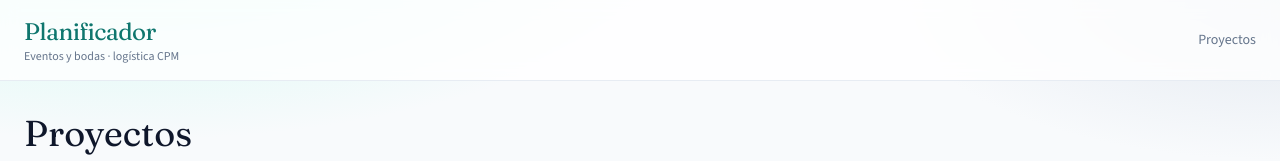
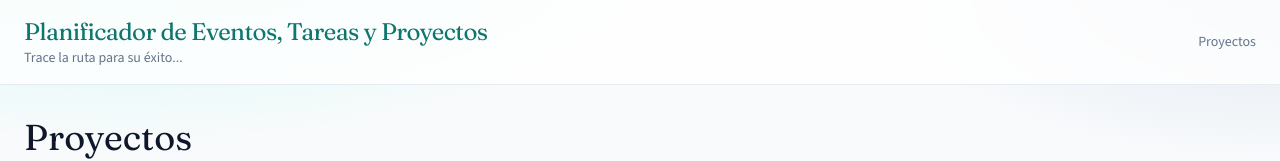
Before and after one commit to MiguelErnesto/planificador-eventos, a Next.js app: page /projects in a window 1280 px wide. Shown: the top 161 px of the page. Built offline with nearby package versions, Linux system fonts and the light colour scheme; no server answers; the database is empty.

Commit message:
feat(UI):Agregando subtitulo

```diff
--- a/app/layout.tsx
+++ b/app/layout.tsx
@@ -13,7 +13,7 @@ const display = Fraunces({
 });
 
 export const metadata: Metadata = {
-  title: "Planificador de Eventos y Bodas",
+  title: "Planificador de Eventos, Tareas y Proyectos",
   description:
     "Gestión logística con dependencias visuales y camino crítico (CPM)",
 };
@@ -33,9 +33,9 @@ export default function RootLayout({
                 className="text-xl tracking-tight text-accent-dark sm:text-2xl"
                 style={{ fontFamily: "var(--font-brand), serif" }}
               >
-                Planificador
+                Planificador de Eventos, Tareas y Proyectos
               </p>
-              <p className="text-xs text-muted">Eventos y bodas · logística CPM</p>
+              <p className="text-sm text-muted">Trace la ruta para su éxito...</p>
             </a>
             <nav className="flex gap-4 text-sm text-muted">
               <a href="/projects" className="hover:text-accent-dark">
```
